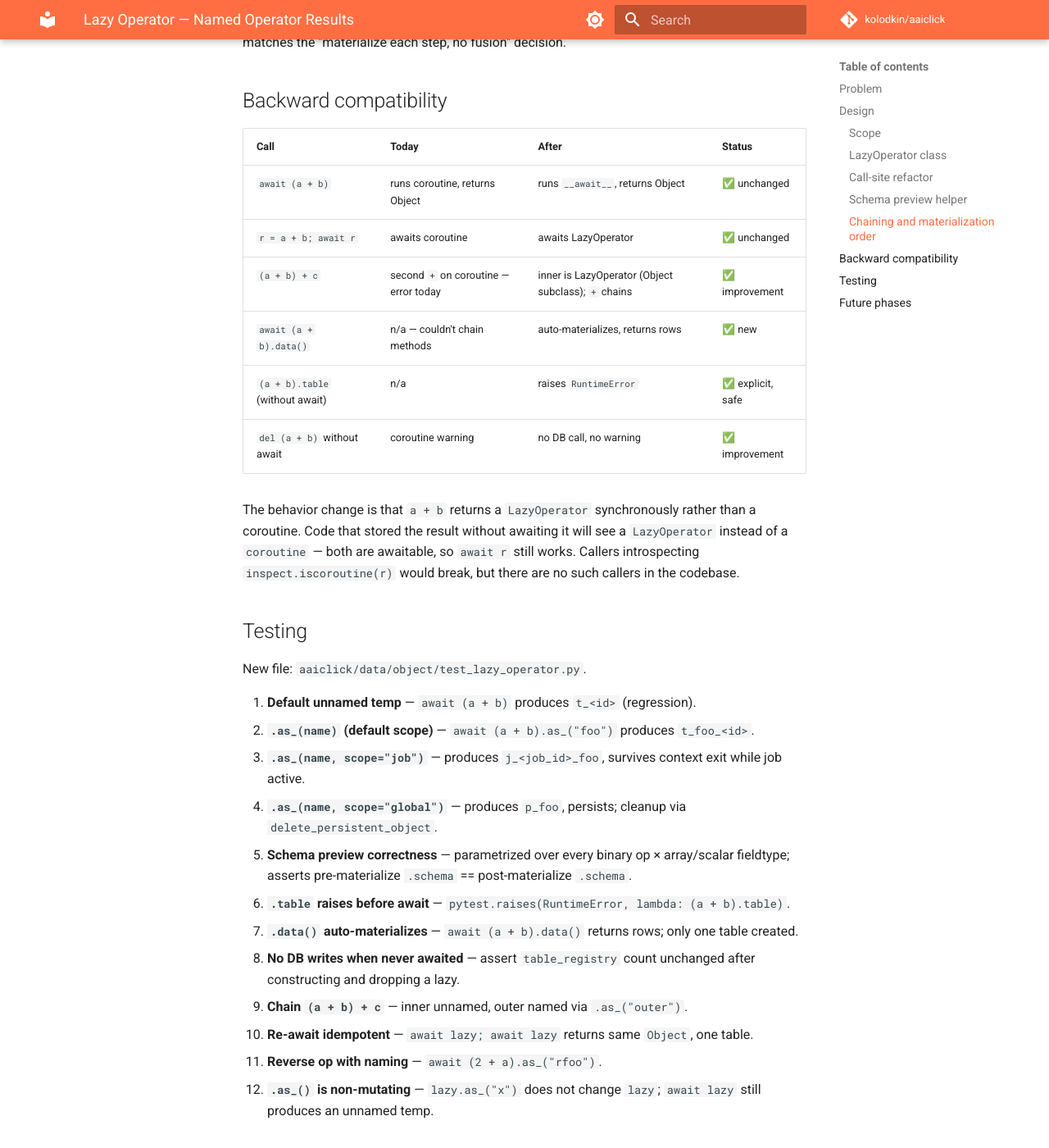
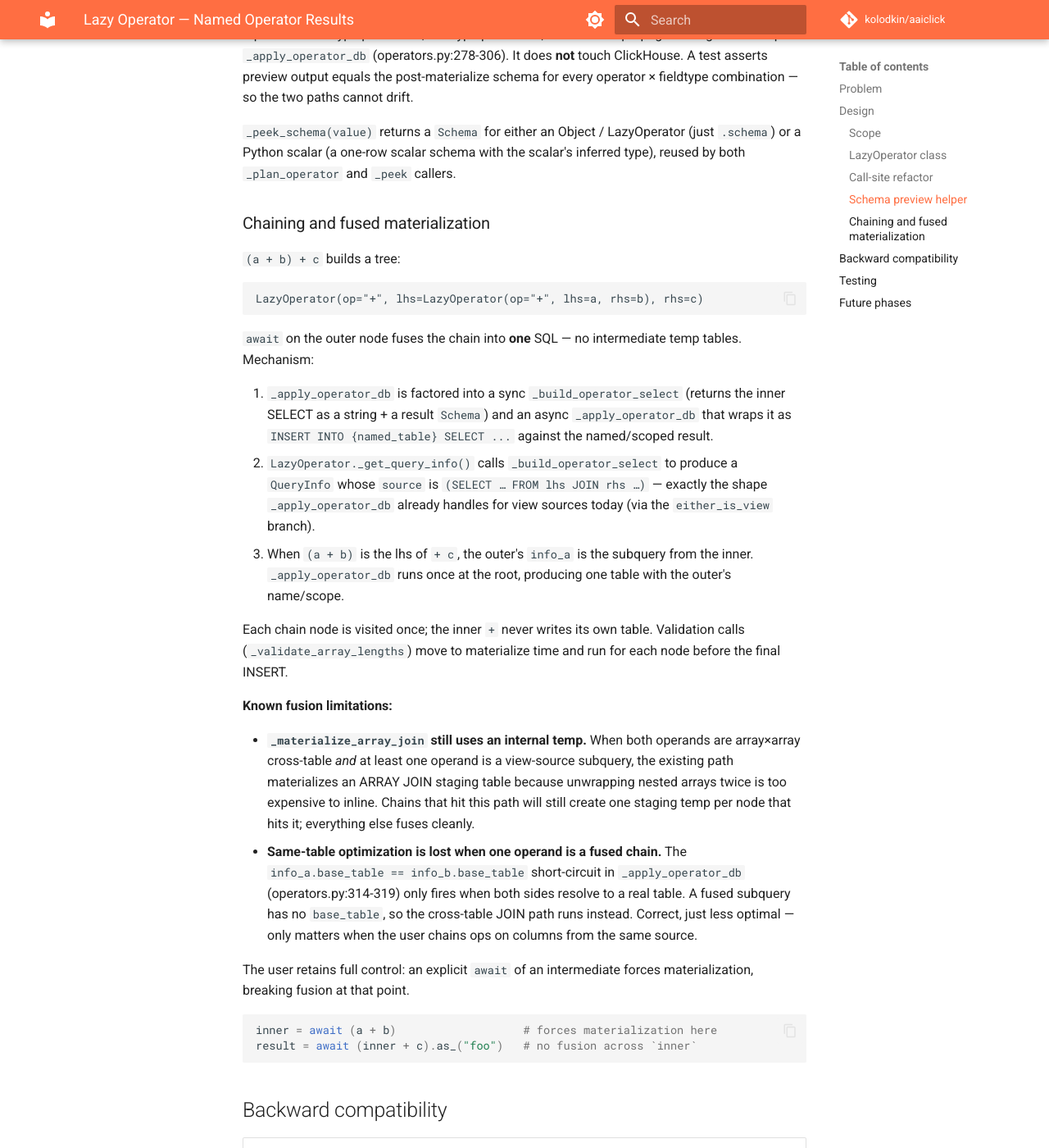
Before and after one commit to kolodkin/aaiclick, an MkDocs documentation site: the page built from docs/lazy_operator.md, in a window 1280 px wide and 1400 px high, scrolled down 3932 px. Shown: the whole window at 82% size. Built offline with MkDocs 1.6.1 and Material for MkDocs 9.7.7, drawn with Linux system fonts in a browser that asks for light colours; comment, search, counter and statistics services are not loaded; some of the changed text lies outside the part shown.

Commit message:
docs: revise LazyOperator spec for lhs/rhs/op fields and chain fusion
Switch to explicit `lhs / rhs / operator` field shape with `rhs` optional
so future unary and aggregation phases reuse the same structure without a
data migration. Replace the per-step temp materialization with chain
fusion: an inner LazyOperator exposes itself as a SELECT subquery via
_get_query_info(), so `a + b + c` writes one table at the root.

````diff
--- a/docs/lazy_operator.md
+++ b/docs/lazy_operator.md
@@ -55,22 +55,39 @@ Explicitly out of scope:
 class LazyOperator(Object):
     """A planned operation that materializes into an Object on ``await``."""
 
+    # The planned operation, structured for both binary and future unary ops.
+    lhs: Object | LazyOperator                  # always present
+    rhs: Object | ValueScalarType | None        # None for unary / self-ops (e.g. .mean())
+    operator: str                                # e.g. "+", "-", "mean"
+
     def __init__(
         self,
+        lhs: Object | LazyOperator,
+        rhs: Object | ValueScalarType | None,
+        operator: str,
         schema_preview: Schema,
-        materializer: Callable[[str | None, NamedScope | None], Awaitable[Object]],
-        upstream: tuple[LazyOperator | Object, ...] = (),
+        build_select: Callable[[QueryInfo, QueryInfo | None], str],
     ): ...
 
     def as_(self, name: str, scope: NamedScope = "temp_named") -> LazyOperator:
         """Return a new LazyOperator that materializes with the given name and scope."""
 
-    def __await__(self): ...  # triggers materialization, caches result
+    def _get_query_info(self) -> QueryInfo:
+        """Returns a QueryInfo whose ``source`` is the fused SELECT subquery
+        for this op, so chained operators fuse into one SQL at the root."""
+
+    def __await__(self): ...  # triggers materialization at the root, caches result
 
     @property
     def table(self) -> str:
         """Raises RuntimeError if not yet materialized."""
 ```
+
+**Field shape:** the `lhs / rhs / operator` triple is the structural
+invariant. `rhs=None` is reserved for unary and aggregation operators in
+later phases (e.g. `.mean()` → `LazyOperator(lhs=src, rhs=None,
+operator="mean")`), so the same data shape covers everything without a
+phase 2 schema migration. Phase 1 always has `rhs` populated.
 
 Key invariants:
 
@@ -123,37 +140,45 @@ def __add__(self, other) -> LazyOperator:
 
 def _plan_operator(self, other, operator) -> LazyOperator:
     self.checkstale()
-    schema_preview = _preview_operator_schema(self._schema, _peek_schema(other), operator)
-    upstream = tuple(x for x in (self, other) if isinstance(x, LazyOperator))
-
-    async def _mat(name: str | None, scope: NamedScope | None) -> Object:
-        other_resolved = await Object._ensure_object(other)
-        other_resolved.checkstale()
-        _require_explicit_order_for_cross_table(self, other_resolved)
-        info_a = self._get_query_info()
-        info_b = other_resolved._get_query_info()
-        return await operators._apply_operator_db(
-            info_a, info_b, operator, self.ch_client, name=name, scope=scope,
-        )
-
-    return LazyOperator(schema_preview, _mat, upstream=upstream)
+    schema_preview = _preview_operator_schema(
+        self._schema, _peek_schema(other), operator
+    )
+    return LazyOperator(
+        lhs=self, rhs=other, operator=operator,
+        schema_preview=schema_preview,
+        build_select=operators._build_operator_select,
+    )
 ```
 
-`_apply_operator_db` gains two kwargs forwarded to its single
-`create_object()` call:
+`_apply_operator_db` is split into a sync builder + an async wrapper:
 
 ```python
+def _build_operator_select(
+    info_a: QueryInfo, info_b: QueryInfo, operator: str
+) -> tuple[str, Schema]:
+    """Pure-SQL string for the operator's SELECT, plus result Schema.
+    No DB calls. Mirrors today's same-table / cross-table / scalar
+    branching, minus the INSERT wrap and result-table creation."""
+
 async def _apply_operator_db(
     info_a, info_b, operator, ch_client,
     *, name: str | None = None, scope: NamedScope | None = None,
 ) -> Object:
-    ...
+    select_sql, schema = _build_operator_select(info_a, info_b, operator)
+    await _validate_if_needed(info_a, info_b, ch_client)
     result = await create_object(schema, name=name, scope=scope)
-    ...
+    await ch_client.command(f"INSERT INTO {result.table} {select_sql}")
+    return result
 ```
 
+At await-time, the root LazyOperator runs this wrapper with its captured
+`name` / `scope`. Chained inner LazyOperators are visited via
+`_get_query_info()`, which returns a `QueryInfo` whose `source` is
+`(SELECT …)` from `_build_operator_select` — so fusion happens
+naturally inside the existing `info_a.source` plumbing.
+
 The reverse dunders (`__radd__` etc.) follow the same pattern via
-`_plan_operator_reverse`.
+`_plan_operator_reverse`, which swaps `lhs` / `rhs` before building.
 
 ### Schema preview helper
 
@@ -169,24 +194,55 @@ LazyOperator (just `.schema`) or a Python scalar (a one-row scalar schema
 with the scalar's inferred type), reused by both `_plan_operator` and
 `_peek` callers.
 
-### Chaining and materialization order
+### Chaining and fused materialization
 
 `(a + b) + c` builds a tree:
 
 ```
-LazyOperator(op="+", upstream=(LazyOperator(op="+", upstream=(a, b)), c))
+LazyOperator(op="+", lhs=LazyOperator(op="+", lhs=a, rhs=b), rhs=c)
 ```
 
-`await` on the outer node calls `_materialize()`, which:
+`await` on the outer node fuses the chain into **one** SQL — no
+intermediate temp tables. Mechanism:
 
-1. Walks `upstream`, materializing each `LazyOperator` first as an
-   unnamed temp (no fusion — each step is its own table). Eager Objects
-   in `upstream` are no-ops.
-2. Runs its own materializer with the captured `name` / `scope`.
+1. `_apply_operator_db` is factored into a sync `_build_operator_select`
+   (returns the inner SELECT as a string + a result `Schema`) and an
+   async `_apply_operator_db` that wraps it as `INSERT INTO {named_table}
+   SELECT ...` against the named/scoped result.
+2. `LazyOperator._get_query_info()` calls `_build_operator_select` to
+   produce a `QueryInfo` whose `source` is `(SELECT … FROM lhs JOIN rhs
+   …)` — exactly the shape `_apply_operator_db` already handles for view
+   sources today (via the `either_is_view` branch).
+3. When `(a + b)` is the lhs of `+ c`, the outer's `info_a` is the
+   subquery from the inner. `_apply_operator_db` runs once at the root,
+   producing one table with the outer's name/scope.
 
-So the outer node gets the user-supplied name; intermediates remain
-unnamed temps. This matches the "materialize each step, no fusion"
-decision.
+Each chain node is visited once; the inner `+` never writes its own
+table. Validation calls (`_validate_array_lengths`) move to materialize
+time and run for each node before the final INSERT.
+
+**Known fusion limitations:**
+
+- **`_materialize_array_join` still uses an internal temp.** When both
+  operands are array×array cross-table *and* at least one operand is a
+  view-source subquery, the existing path materializes an ARRAY JOIN
+  staging table because unwrapping nested arrays twice is too expensive
+  to inline. Chains that hit this path will still create one staging
+  temp per node that hits it; everything else fuses cleanly.
+- **Same-table optimization is lost when one operand is a fused chain.**
+  The `info_a.base_table == info_b.base_table` short-circuit in
+  `_apply_operator_db` (operators.py:314-319) only fires when both sides
+  resolve to a real table. A fused subquery has no `base_table`, so the
+  cross-table JOIN path runs instead. Correct, just less optimal — only
+  matters when the user chains ops on columns from the same source.
+
+The user retains full control: an explicit `await` of an intermediate
+forces materialization, breaking fusion at that point.
+
+```python
+inner = await (a + b)                   # forces materialization here
+result = await (inner + c).as_("foo")   # no fusion across `inner`
+```
 
 ## Backward compatibility
 
@@ -217,7 +273,7 @@ New file: `aaiclick/data/object/test_lazy_operator.py`.
 6. **`.table` raises before await** — `pytest.raises(RuntimeError, lambda: (a + b).table)`.
 7. **`.data()` auto-materializes** — `await (a + b).data()` returns rows; only one table created.
 8. **No DB writes when never awaited** — assert `table_registry` count unchanged after constructing and dropping a lazy.
-9. **Chain `(a + b) + c`** — inner unnamed, outer named via `.as_("outer")`.
+9. **Chain `(a + b) + c` fuses** — `await ((a + b) + c).as_("outer")` creates **one** table (the outer); inspect `table_registry` to confirm no intermediate temp was written. Output rows match the eager equivalent. Plus a counterpart test that breaking fusion via an explicit inner `await` does create two tables.
 10. **Re-await idempotent** — `await lazy; await lazy` returns same `Object`, one table.
 11. **Reverse op with naming** — `await (2 + a).as_("rfoo")`.
 12. **`.as_()` is non-mutating** — `lazy.as_("x")` does not change `lazy`; `await lazy` still produces an unnamed temp.
````
